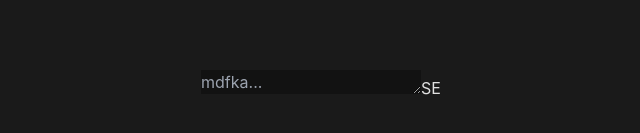
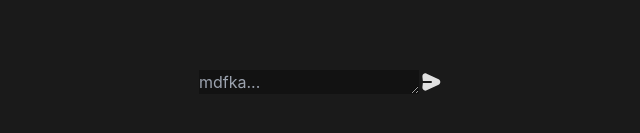
Before and after one commit to itsJosephV/textarea-tw-component, a React (Vite) app: page / in a window 1280 px wide. Shown: the part 315-448 px from the top of the page, without its empty margins (319-959 px from the left). Built offline with nearby package versions, Linux system fonts and the light colour scheme.

Commit message:
send icon added

```diff
--- /dev/null
+++ b/src/SendIcon.jsx
@@ -0,0 +1,18 @@
+export function SendIcon(props) {
+  return (
+    <svg
+      xmlns="http://www.w3.org/2000/svg"
+      width="24"
+      height="24"
+      viewBox="0 0 24 24"
+      {...props}
+    >
+      <path
+        fill="currentColor"
+        fillRule="evenodd"
+        d="M3.402 6.673c-.26-2.334 2.143-4.048 4.266-3.042l11.944 5.658c2.288 1.083 2.288 4.339 0 5.422L7.668 20.37c-2.123 1.006-4.525-.708-4.266-3.042L3.882 13H12a1 1 0 1 0 0-2H3.883z"
+        clipRule="evenodd"
+      ></path>
+    </svg>
+  );
+}
--- a/src/component/TextArea.jsx
+++ b/src/component/TextArea.jsx
@@ -1,39 +1,33 @@
 import { useEffect, useRef, useState } from "react";
+import { SendIcon } from "../SendIcon";
 
 const TextArea = () => {
-
   const textAreaRef = useRef(null);
   const [letterValue, setLetterValue] = useState("");
 
-  const handleChange = (e) => {
-    setLetterValue(e.target.value);
-  };
-
   useEffect(() => {
     textAreaRef.current.style.height = "auto";
-    textAreaRef.current.style.height = textAreaRef.current.scrollHeight + "px";
+    textAreaRef.current.style.height = `${textAreaRef.current.scrollHeight}px`;
   }, [letterValue]);
 
   return (
-
     <form>
       <div className="relative flex w-full overflow-hidden rounded-md">
         <textarea
-            className="max-h-[150px] h-[52px] w-full resize-none py-[10px] pl-3 pr-[50px] placeholder-white/50 bg-slate-700 text-white"
+          className="max-h-[200px] h-[52px] w-full resize-none py-3.5 pr-12 pl-4 placeholder-white/50 bg-slate-700 text-white"
           rows="1"
           tabIndex="0"
           placeholder="mdfka..."
           value={letterValue}
-            onChange={handleChange}
+          onChange={(e) => setLetterValue(e.target.value)}
           ref={textAreaRef}
         ></textarea>
-          <button className="absolute bottom-1.5 right-2 rounded-md bg-violet-500/80 hover:bg-violet-500 p-1 px-2 text-violet-200 hover:text-violet-100 transition-colors font-bold">
-            SE
+        <button className="absolute bottom-3 right-3 rounded-md bg-violet-500/80 hover:bg-violet-500 p-0.5 text-violet-200 hover:text-violet-100 transition-colors font-bold">
+          <SendIcon />
         </button>
       </div>
     </form>
+  );
+};
 
-  )
-}
-
-export default TextArea
+export default TextArea;
```
Lines whose indentation alone changed are shown as unchanged.
